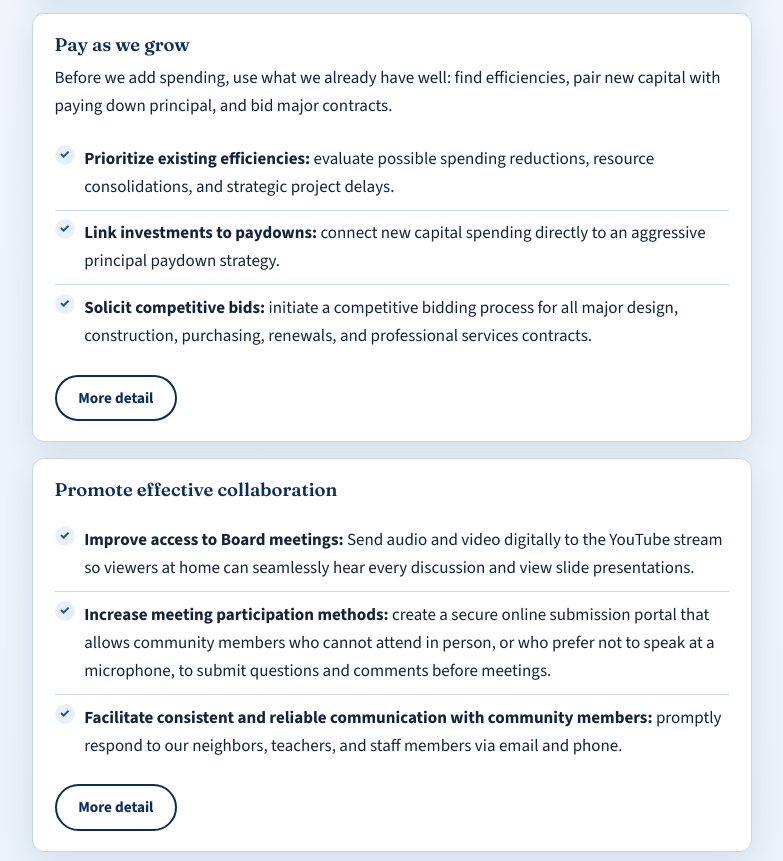
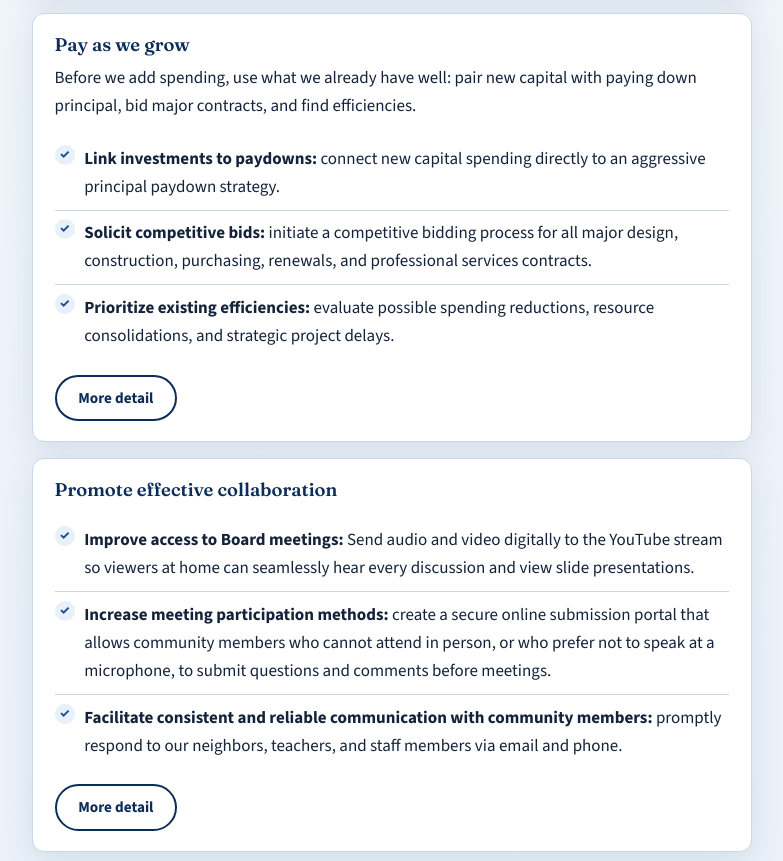
Before and after one commit to foboybbq-prog/chris4bps, a plain HTML site: page index.html in a window 1280 px wide. Shown: the part 1826-2687 px from the top of the page, without its empty margins (248-1031 px from the left). Drawn offline with nearby package versions, Linux system fonts and the light colour scheme.

Commit message:
Pay as we grow: reorder three checklist items

```diff
--- a/index.html
+++ b/index.html
@@ -135,13 +135,13 @@
           <article class="why-point" id="pay-as-we-grow">
             <h3>Pay as we grow</h3>
             <p>
-              Before we add spending, use what we already have well: find efficiencies, pair new capital with
-              paying down principal, and bid major contracts.
+              Before we add spending, use what we already have well: pair new capital with paying down
+              principal, bid major contracts, and find efficiencies.
             </p>
             <ul class="checklist">
-              <li><strong>Prioritize existing efficiencies:</strong> evaluate possible spending reductions, resource consolidations, and strategic project <span class="nowrap">delays.</span></li>
               <li><strong>Link investments to paydowns:</strong> connect new capital spending directly to an aggressive principal paydown <span class="nowrap">strategy.</span></li>
               <li><strong>Solicit competitive bids:</strong> initiate a competitive bidding process for all major design, construction, purchasing, renewals, and professional services <span class="nowrap">contracts.</span></li>
+              <li><strong>Prioritize existing efficiencies:</strong> evaluate possible spending reductions, resource consolidations, and strategic project <span class="nowrap">delays.</span></li>
             </ul>
             <div class="more-detail" id="detail-pay-as-we-grow" hidden>
               <p>
```
Also changed, not shown: priorities.html (+3 -3 lines).
